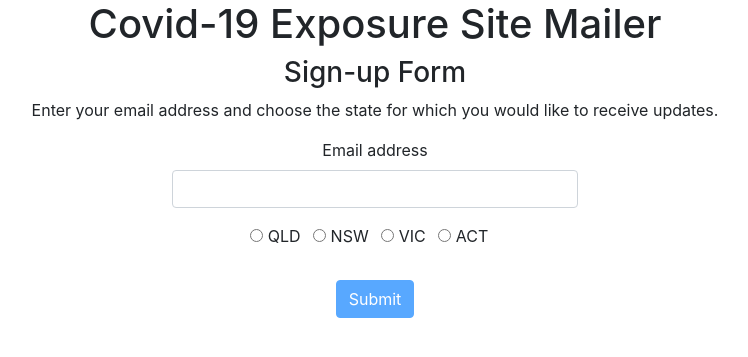
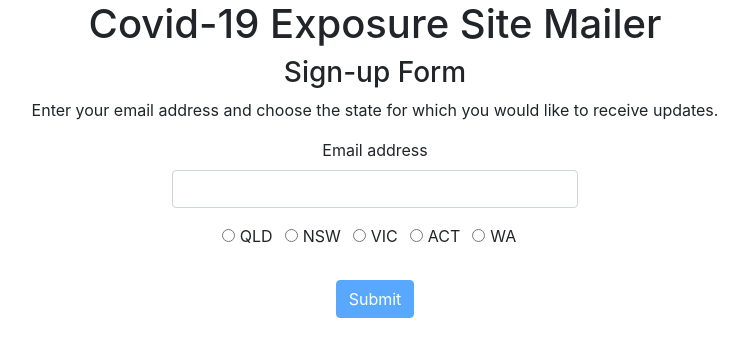
Before and after one commit to adamgrbac/contact-tracing-signup, a Flask app: page / in a window 1280 px wide. Shown: the top 357 px of the page, without its empty margins (265-1013 px from the left). Run offline with Flask 2, Linux system fonts and the light colour scheme; parts of the project's set-up code (start-up, migrations or seed data) failed here and were passed over; some libraries are stand-ins or nearby versions.

Commit message:
Added WA radio button

```diff
--- a/templates/index.html
+++ b/templates/index.html
@@ -50,6 +50,10 @@
 					<input class="form-check-input" type="radio" id="act" name="state" value="ACT">
 					<label class="form-check-label" for="act">ACT</label>
 				</div>
+				<div class="form-check form-check-inline">
+					<input class="form-check-input" type="radio" id="wa" name="state" value="WA">
+					<label class="form-check-label" for="wa">WA</label>
+				</div>
 			</div>
 			<div class="form-group d-flex justify-content-center">
 				<div class="g-recaptcha" data-sitekey="6LcrLAQcAAAAAK46uSKMX1yGIcfd_6AYto27daYT" data-callback="enableBtn"></div>
```
